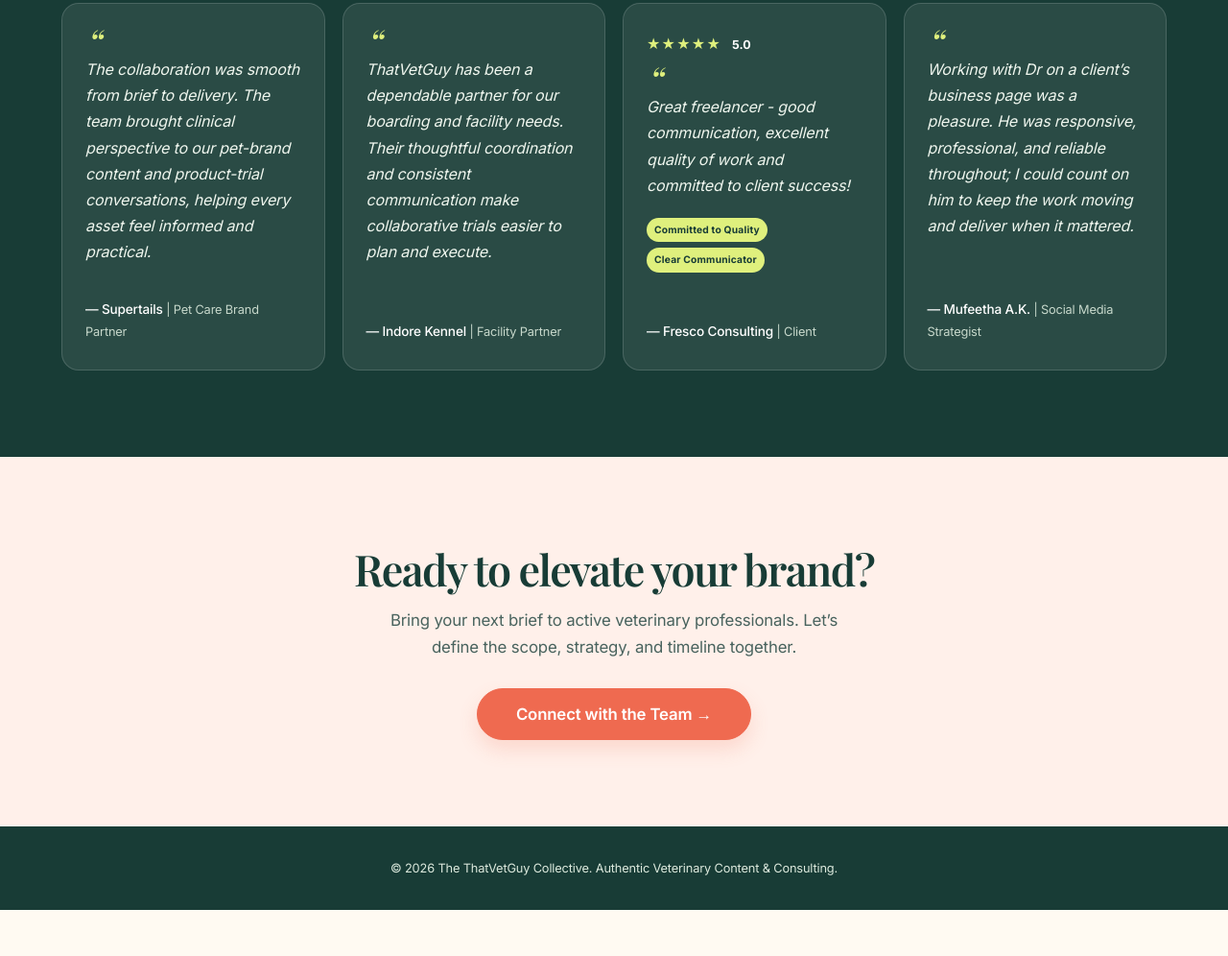
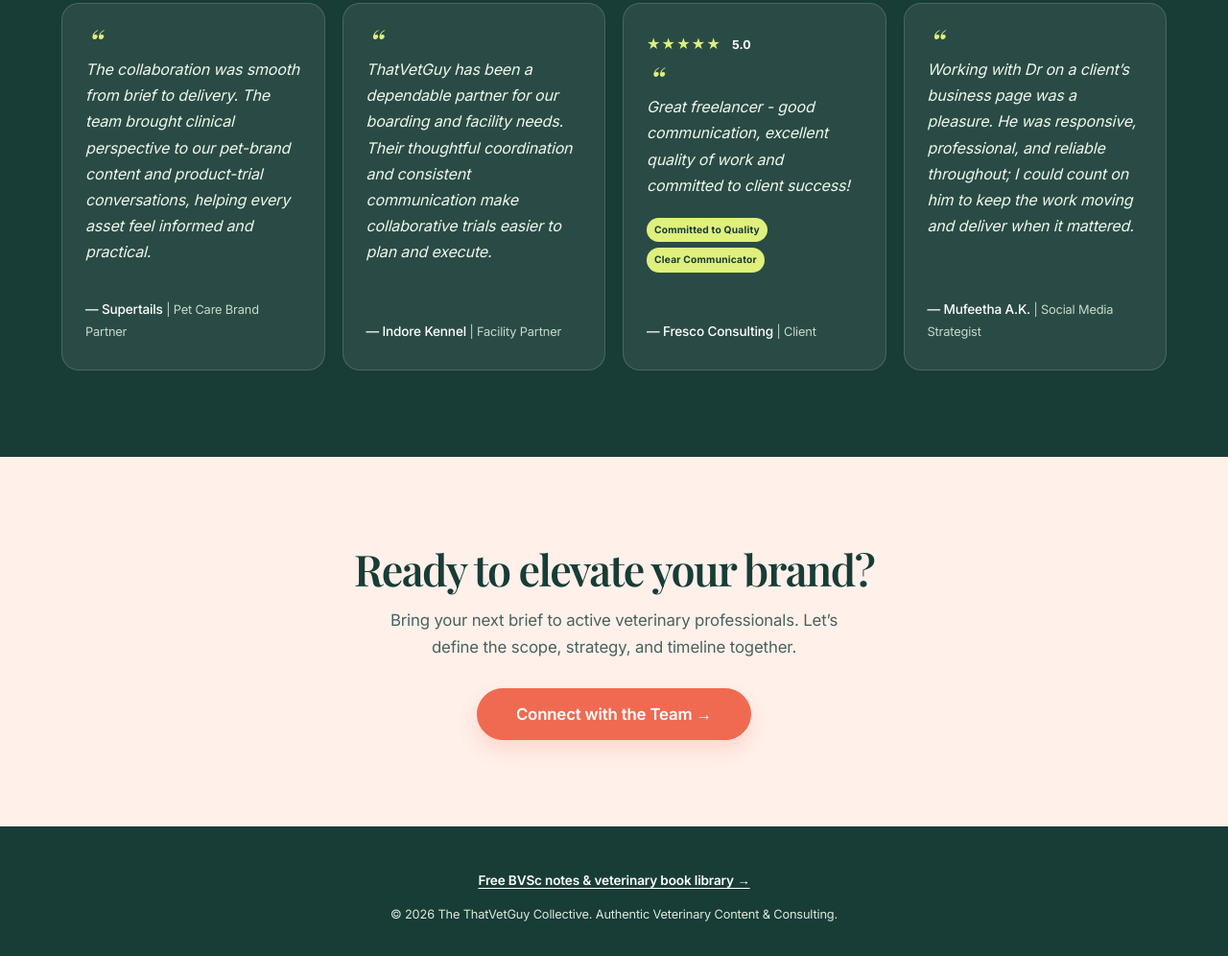
Before and after one commit to HappyRancho/Thatvetguy, a website: page index.html in a window 1280 px wide. Shown: the part 5367-6363 px from the top of the page at 96% size. Before the commit the page ends 6315 px from the top, so only its background shows below. Drawn offline with nearby package versions, Linux system fonts and the light colour scheme; a web font is replaced by a local one.

Commit message:
Link the veterinary notes library from the main site

```diff
--- a/index.html
+++ b/index.html
@@ -765,6 +765,18 @@
             background: var(--bg-main);
             border-top: 1px solid var(--border);
         }
+        .student-library-link {
+            display: inline-flex;
+            align-items: center;
+            justify-content: center;
+            min-height: 48px;
+            padding: 6px 12px;
+            color: var(--accent);
+            font-size: 0.85rem;
+            font-weight: 600;
+            text-decoration: underline;
+            text-underline-offset: 3px;
+        }
         footer p {
             font-size: 0.8rem;
             color: var(--text-muted);
@@ -963,6 +975,7 @@
         <a href="indorekennel.html">Partner</a>
         <a href="work.html">Experience</a>
         <a href="media.html">Media</a>
+        <a href="https://notes.thatvetguy.net/">Notes &amp; Books</a>
         <a href="https://blog.thatvetguy.net" target="_blank" rel="noopener noreferrer">Blog</a>
         <a href="mailto:contact@thatvetguy.net" class="btn-primary">Connect with us</a>
     </div>
@@ -1307,6 +1320,7 @@
     <!-- ===== FOOTER ===== -->
     <footer>
         <div class="container">
+            <a class="student-library-link" href="https://notes.thatvetguy.net/">Free BVSc notes &amp; veterinary book library &rarr;</a>
             <p>&copy; 2026 The ThatVetGuy Collective. Authentic Veterinary Content &amp; Consulting.</p>
         </div>
     </footer>
```
